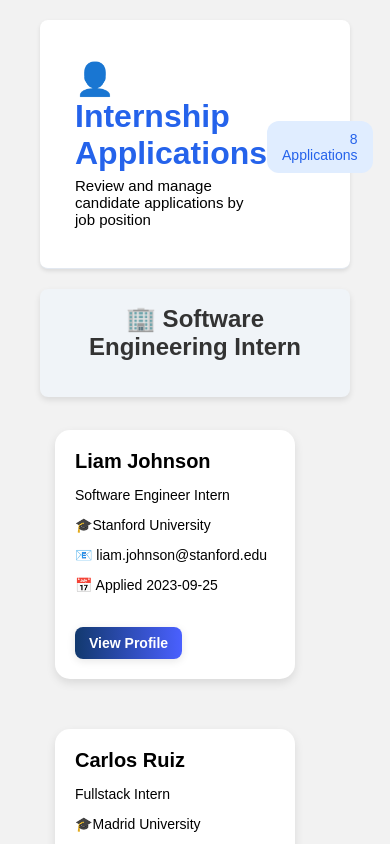
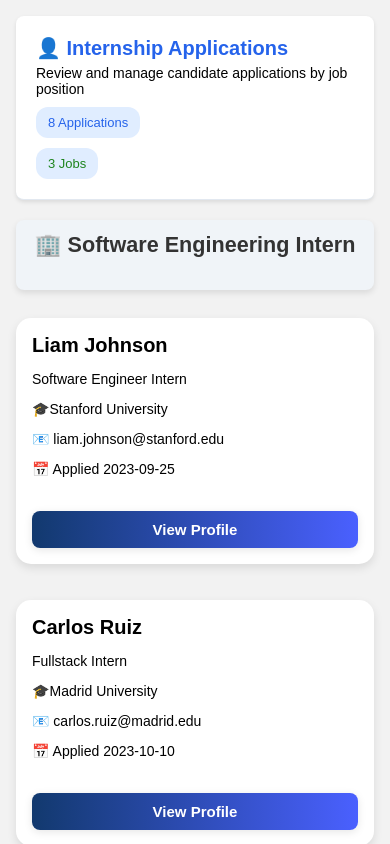
Before and after one commit to kaveenskn/InternQuest-web-Group2, a React (Vite) app: page /internship in a window 390 px wide. Built offline with nearby package versions, Linux system fonts and the light colour scheme.

Commit message:
Adding mobile responsive CSS code

```diff
--- a/src/styles/InternshipApp.css
+++ b/src/styles/InternshipApp.css
@@ -90,7 +90,7 @@ body {
   border-radius: 15px;
   padding: 20px;
   margin: 15px;
-  width: 240px;
+  width: 250px;
   background: white;
   box-shadow: 0 4px 10px rgba(0, 0, 0, 0.1);
   transition: transform 0.1s ease, box-shadow 0.1s ease;
@@ -123,3 +123,69 @@ body {
   transform: translateY(-2px);
   box-shadow: 0 4px 12px rgba(0, 0, 0, 0.15);
 }
+@media (max-width: 768px) {
+  .internship-app {
+    padding: 16px;
+  }
+
+  .header {
+    flex-direction: column;
+    align-items: flex-start;
+    padding: 20px;
+    text-align: left;
+  }
+
+  .header h1 {
+    font-size: 24px;
+  }
+
+  .header p {
+    font-size: 14px;
+  }
+
+  .status-bar {
+    flex-direction: column;
+    align-items: flex-start;
+    gap: 10px;
+    margin-top: 10px;
+  }
+
+  .text-card {
+    font-size: 0.95rem;
+    padding: 12px;
+  }
+
+  .profile-list {
+    grid-template-columns: 1fr;
+    gap: 16px;
+  }
+
+  .profile-card {
+    width: 100%;
+    margin: 10px 0;
+    padding: 16px;
+  }
+
+  .view-button {
+    width: 100%;
+    text-align: center;
+    padding: 10px;
+    font-size: 15px;
+  }
+}
+
+@media (max-width: 480px) {
+  .header h1 {
+    font-size: 20px;
+  }
+
+  .text-card {
+    font-size: 0.9rem;
+  }
+
+  .applications,
+  .jobs {
+    font-size: 13px;
+    padding: 8px 12px;
+  }
+}
```
